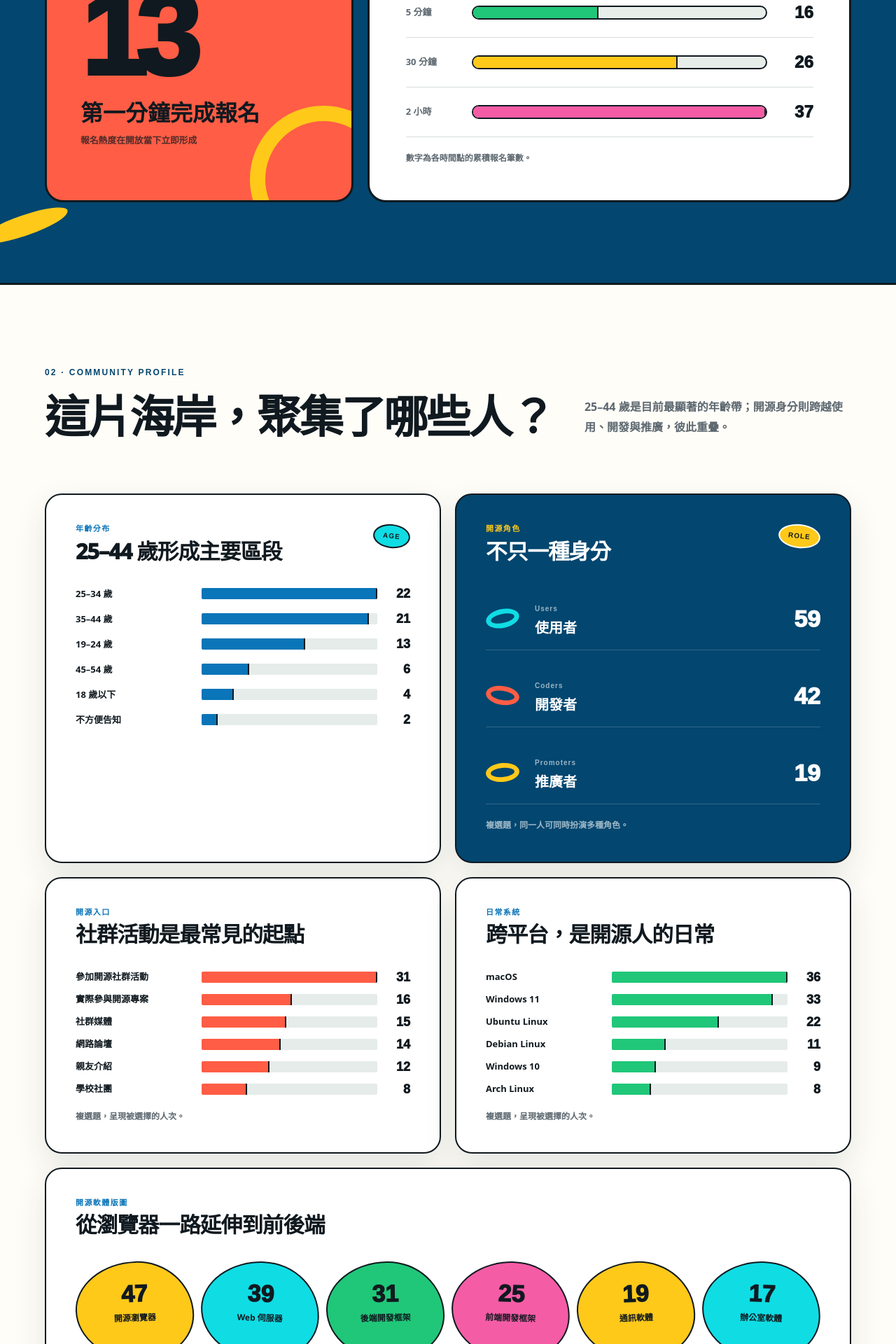
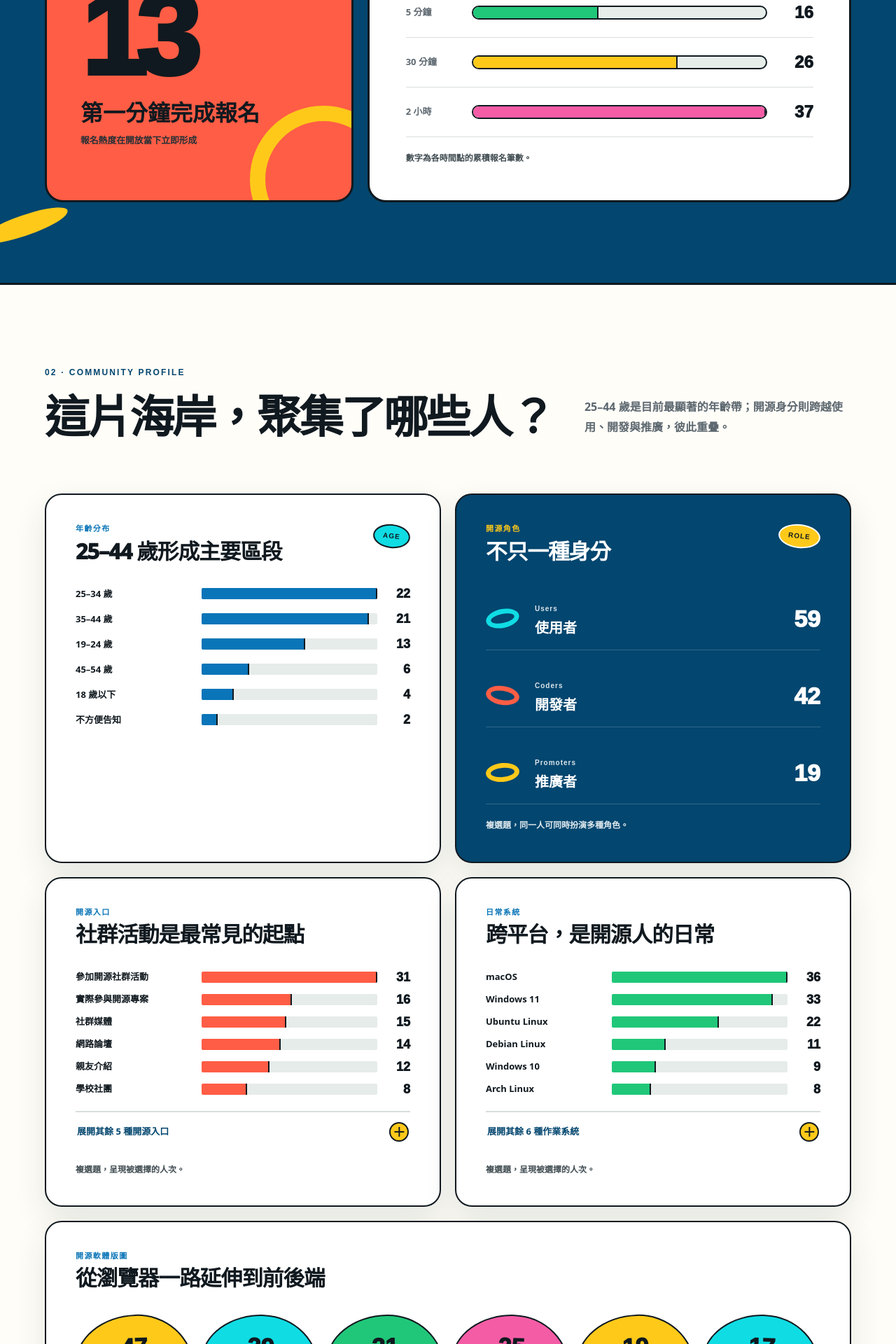
Before and after one commit to COSCUP/2026-survey, a Next.js app: page / in a window 1280 px wide. Shown: the part 2069-3989 px from the top of the page at 70% size. Built offline with nearby package versions, Linux system fonts and the light colour scheme.

Commit message:
Improve text contrast and expand full statistics

```diff
--- a/app/globals.css
+++ b/app/globals.css
@@ -361,7 +361,13 @@ main {
 
 .kpi-card small {
   font-size: 12px;
-  opacity: 0.76;
+  color: #26363d;
+  opacity: 1;
+}
+
+.kpi-card--blue span,
+.kpi-card--blue small {
+  color: #ffffff;
 }
 
 .section {
@@ -422,7 +428,7 @@ main {
 }
 
 .section--blue .section-heading > p:last-child {
-  color: rgba(255, 255, 255, 0.72);
+  color: rgba(255, 255, 255, 0.9);
 }
 
 .section-doodles {
@@ -514,8 +520,9 @@ main {
 }
 
 .feature-stat small {
+  color: #263036;
   font-weight: 750;
-  opacity: 0.72;
+  opacity: 1;
 }
 
 .timeline-card {
@@ -566,7 +573,7 @@ main {
 
 .card-note {
   margin: 20px 0 0;
-  color: var(--muted);
+  color: #414d52;
   font-size: 12px;
   font-weight: 700;
   line-height: 1.6;
@@ -687,7 +694,7 @@ main {
 
 .bar-label small {
   margin-top: 2px;
-  color: var(--muted);
+  color: #414d52;
   font-size: 10px;
   font-weight: 700;
 }
@@ -751,7 +758,7 @@ main {
 .role-orbit--3 { border-color: var(--yellow); rotate: -5deg; }
 
 .role-row small {
-  color: rgba(255, 255, 255, 0.6);
+  color: rgba(255, 255, 255, 0.86);
   font: 800 10px/1 Arial, sans-serif;
   letter-spacing: 0.1em;
 }
@@ -767,7 +774,107 @@ main {
 }
 
 .card-note--light {
-  color: rgba(255, 255, 255, 0.62);
+  color: rgba(255, 255, 255, 0.88);
+}
+
+.data-expander {
+  margin-top: 22px;
+  border-top: 2px solid var(--line);
+}
+
+.data-expander summary {
+  display: flex;
+  min-height: 50px;
+  padding: 14px 2px 10px;
+  color: var(--sea-dark);
+  cursor: pointer;
+  list-style: none;
+  align-items: center;
+  justify-content: space-between;
+  gap: 16px;
+  font-size: 13px;
+  font-weight: 900;
+}
+
+.data-expander summary::-webkit-details-marker {
+  display: none;
+}
+
+.data-expander summary strong {
+  display: inline-grid;
+  width: 28px;
+  height: 28px;
+  flex: 0 0 auto;
+  place-items: center;
+  border: 2px solid var(--ink);
+  border-radius: 50%;
+  background: var(--yellow);
+  color: var(--ink);
+  font-size: 18px;
+  line-height: 1;
+  transition: rotate 180ms ease;
+}
+
+.data-expander[open] summary strong {
+  rotate: 45deg;
+}
+
+.data-expander summary:focus-visible {
+  border-radius: 6px;
+  outline: 3px solid var(--pink);
+  outline-offset: 3px;
+}
+
+.number-list {
+  display: grid;
+  padding: 4px 0 8px;
+}
+
+.number-row {
+  display: flex;
+  min-height: 45px;
+  padding: 10px 2px;
+  border-bottom: 1px solid var(--line);
+  align-items: center;
+  justify-content: space-between;
+  gap: 20px;
+}
+
+.number-row > div {
+  min-width: 0;
+}
+
+.number-row span,
+.number-row small {
+  display: block;
+}
+
+.number-row span {
+  color: var(--ink);
+  font-size: 12px;
+  font-weight: 850;
+  line-height: 1.45;
+}
+
+.number-row small {
+  margin-top: 2px;
+  color: #4c575c;
+  font-size: 10px;
+  font-weight: 700;
+  line-height: 1.4;
+}
+
+.number-row > strong {
+  min-width: 30px;
+  color: var(--ink);
+  text-align: right;
+  font: 950 18px/1 Arial, sans-serif;
+}
+
+.expander-group {
+  display: grid;
+  grid-template-columns: repeat(2, minmax(0, 1fr));
+  gap: 18px;
 }
 
 .software-pills {
@@ -859,7 +966,7 @@ main {
 .outlook-copy p:not(.card-kicker) {
   max-width: 440px;
   margin: 18px 0 0;
-  color: rgba(255, 255, 255, 0.72);
+  color: rgba(255, 255, 255, 0.9);
   font-weight: 650;
   line-height: 1.75;
 }
@@ -1018,6 +1125,7 @@ main {
 }
 
 .newsletter-title span {
+  color: #263036;
   font-size: 11px;
   font-weight: 750;
 }
@@ -1090,7 +1198,7 @@ footer {
 
 footer p {
   margin: 0;
-  color: rgba(255, 255, 255, 0.65);
+  color: rgba(255, 255, 255, 0.84);
   font-size: 11px;
   text-align: center;
 }
@@ -1123,6 +1231,10 @@ footer a {
 
   .software-pills {
     grid-template-columns: repeat(3, minmax(0, 1fr));
+  }
+
+  .expander-group {
+    grid-template-columns: 1fr;
   }
 
   .outlook-panel::before {
--- a/app/page.tsx
+++ b/app/page.tsx
@@ -30,6 +30,14 @@ const entryPaths: BarDatum[] = [
   { label: "學校社團", value: 8 },
 ];
 
+const entryPathsMore: BarDatum[] = [
+  { label: "工作需求／公司同事", value: 8 },
+  { label: "活動／講座", value: 7 },
+  { label: "學校老師／教授", value: 7 },
+  { label: "新聞、報章雜誌", value: 2 },
+  { label: "電子報", value: 1 },
+];
+
 const operatingSystems: BarDatum[] = [
   { label: "macOS", value: 36 },
   { label: "Windows 11", value: 33 },
@@ -37,6 +45,15 @@ const operatingSystems: BarDatum[] = [
   { label: "Debian Linux", value: 11 },
   { label: "Windows 10", value: 9 },
   { label: "Arch Linux", value: 8 },
+];
+
+const operatingSystemsMore: BarDatum[] = [
+  { label: "WSL2", value: 7 },
+  { label: "CentOS（含 Stream／Rocky Linux）", value: 5 },
+  { label: "openSUSE Linux", value: 4 },
+  { label: "Red Hat Linux", value: 2 },
+  { label: "Kali Linux", value: 2 },
+  { label: "Fedora Linux", value: 1 },
 ];
 
 const openSourceSoftware: BarDatum[] = [
@@ -48,12 +65,33 @@ const openSourceSoftware: BarDatum[] = [
   { label: "辦公室軟體", value: 17 },
 ];
 
+const openSourceSoftwareMore: BarDatum[] = [
+  { label: "繪圖軟體", value: 13, detail: "Blender、GIMP、Inkscape、Krita 等" },
+];
+
+const licenses: BarDatum[] = [
+  { label: "MIT", value: 49 },
+  { label: "Apache 2.0", value: 15 },
+  { label: "(L/A)GPL 3.0", value: 11 },
+  { label: "Creative Commons", value: 11, detail: "創用 CC" },
+  { label: "(L/A)GPL 2.0", value: 4 },
+  { label: "BSD", value: 3 },
+  { label: "WTFPL", value: 2 },
+  { label: "CC0", value: 1 },
+];
+
 const workAI: BarDatum[] = [
   { label: "Claude", value: 25 },
   { label: "ChatGPT", value: 13 },
   { label: "Gemini", value: 8 },
   { label: "Codex", value: 8 },
-  { label: "其他工具", value: 7 },
+];
+
+const workAIMore: BarDatum[] = [
+  { label: "OpenCode", value: 2 },
+  { label: "Copilot", value: 2 },
+  { label: "Google Antigravity", value: 2 },
+  { label: "NotebookLM", value: 1 },
 ];
 
 const dailyAI: BarDatum[] = [
@@ -61,6 +99,12 @@ const dailyAI: BarDatum[] = [
   { label: "Gemini", value: 36 },
   { label: "Claude", value: 30 },
   { label: "Grok", value: 6 },
+];
+
+const dailyAIMore: BarDatum[] = [
+  { label: "Meta AI", value: 2 },
+  { label: "Pi", value: 2 },
+  { label: "Wispr Flow", value: 1 },
 ];
 
 const tracks: BarDatum[] = [
@@ -72,6 +116,31 @@ const tracks: BarDatum[] = [
   { label: "Hackers In Taiwan", value: 10 },
   { label: "臺灣自由軟體在地化社群", value: 10 },
   { label: "開源商業模式", value: 10 },
+];
+
+const tracksMore: BarDatum[] = [
+  { label: "Open LLM End User", value: 9, detail: "開源模型應用" },
+  { label: "開源政策", value: 9 },
+  { label: "GDG TW", value: 8 },
+  { label: "Python Track by Taipei.py", value: 8 },
+  { label: "PostgreSQL Taiwan", value: 7 },
+  { label: "匿名網路社群 anoni.net", value: 7 },
+  { label: "農業永續雙軸轉型", value: 7, detail: "農業開放資料社群" },
+  { label: "JSDC × DevFrontier", value: 6 },
+  { label: "Open LLM Tech", value: 6, detail: "開源模型技術" },
+  { label: "台灣 MySQL 使用者社群", value: 6 },
+  { label: "帶您讀源碼", value: 6 },
+  { label: "State of the Map Taiwan／Wikidata Summit", value: 5 },
+  { label: "Golang TW × Cloud Native", value: 5 },
+  { label: "JVM 台灣代表隊", value: 4 },
+  { label: "AI × Civic Tech", value: 4 },
+  { label: "Open Source Inspired Hardware", value: 4 },
+  { label: "Open Source Firmware", value: 3 },
+  { label: "Twinkle AI", value: 2 },
+  { label: "Ruby Taiwan", value: 2 },
+  { label: "OSPN 日本", value: 1, detail: "Open Source People Network" },
+  { label: "Software Defined Vehicle", value: 1 },
+  { label: "Open-EP（E-Paper）", value: 1 },
 ];
 
 const motivations = [
@@ -143,6 +212,28 @@ function LegendItem({ color, children }: { color: string; children: React.ReactN
       <span className={`legend-dot legend-dot--${color}`} />
       {children}
     </span>
+  );
+}
+
+function ExpandableNumbers({ label, data }: { label: string; data: BarDatum[] }) {
+  return (
+    <details className="data-expander">
+      <summary>
+        <span>{label}</span>
+        <strong aria-hidden="true">＋</strong>
+      </summary>
+      <div className="number-list">
+        {data.map((item) => (
+          <div className="number-row" key={item.label}>
+            <div>
+              <span>{item.label}</span>
+              {item.detail ? <small>{item.detail}</small> : null}
+            </div>
+            <strong>{item.value}</strong>
+          </div>
+        ))}
+      </div>
+    </details>
   );
 }
 
@@ -321,6 +412,7 @@ export default function Home() {
                 </div>
               </div>
               <BarList data={entryPaths} color="coral" compact />
+              <ExpandableNumbers label="展開其餘 5 種開源入口" data={entryPathsMore} />
               <p className="card-note">複選題，呈現被選擇的人次。</p>
             </article>
 
@@ -332,6 +424,7 @@ export default function Home() {
                 </div>
               </div>
               <BarList data={operatingSystems} color="green" compact />
+              <ExpandableNumbers label="展開其餘 6 種作業系統" data={operatingSystemsMore} />
               <p className="card-note">複選題，呈現被選擇的人次。</p>
             </article>
 
@@ -349,6 +442,10 @@ export default function Home() {
                     <span>{item.label}</span>
                   </div>
                 ))}
+              </div>
+              <div className="expander-group">
+                <ExpandableNumbers label="展開其餘 1 類開源軟體" data={openSourceSoftwareMore} />
+                <ExpandableNumbers label="展開授權條款完整數字" data={licenses} />
               </div>
               <p className="card-note">複選題，呈現被選擇的人次。</p>
             </article>
@@ -378,6 +475,7 @@ export default function Home() {
                 <span className="context-chip">WORK</span>
               </div>
               <BarList data={workAI} color="coral" />
+              <ExpandableNumbers label="展開其餘 4 種工作 AI" data={workAIMore} />
             </article>
 
             <article className="chart-card ai-card ai-card--daily">
@@ -389,6 +487,7 @@ export default function Home() {
                 <span className="context-chip context-chip--blue">LIFE</span>
               </div>
               <BarList data={dailyAI} color="blue" />
+              <ExpandableNumbers label="展開其餘 3 種生活 AI" data={dailyAIMore} />
               <p className="card-note">複選題，呈現被選擇的人次。</p>
             </article>
           </div>
@@ -436,6 +535,7 @@ export default function Home() {
                 <span className="shape-badge shape-badge--pink">TOP 8</span>
               </div>
               <BarList data={tracks} color="pink" />
+              <ExpandableNumbers label="展開其餘 22 條議程軌" data={tracksMore} />
               <p className="card-note">複選題，呈現被選擇的人次。</p>
             </article>
 
```
